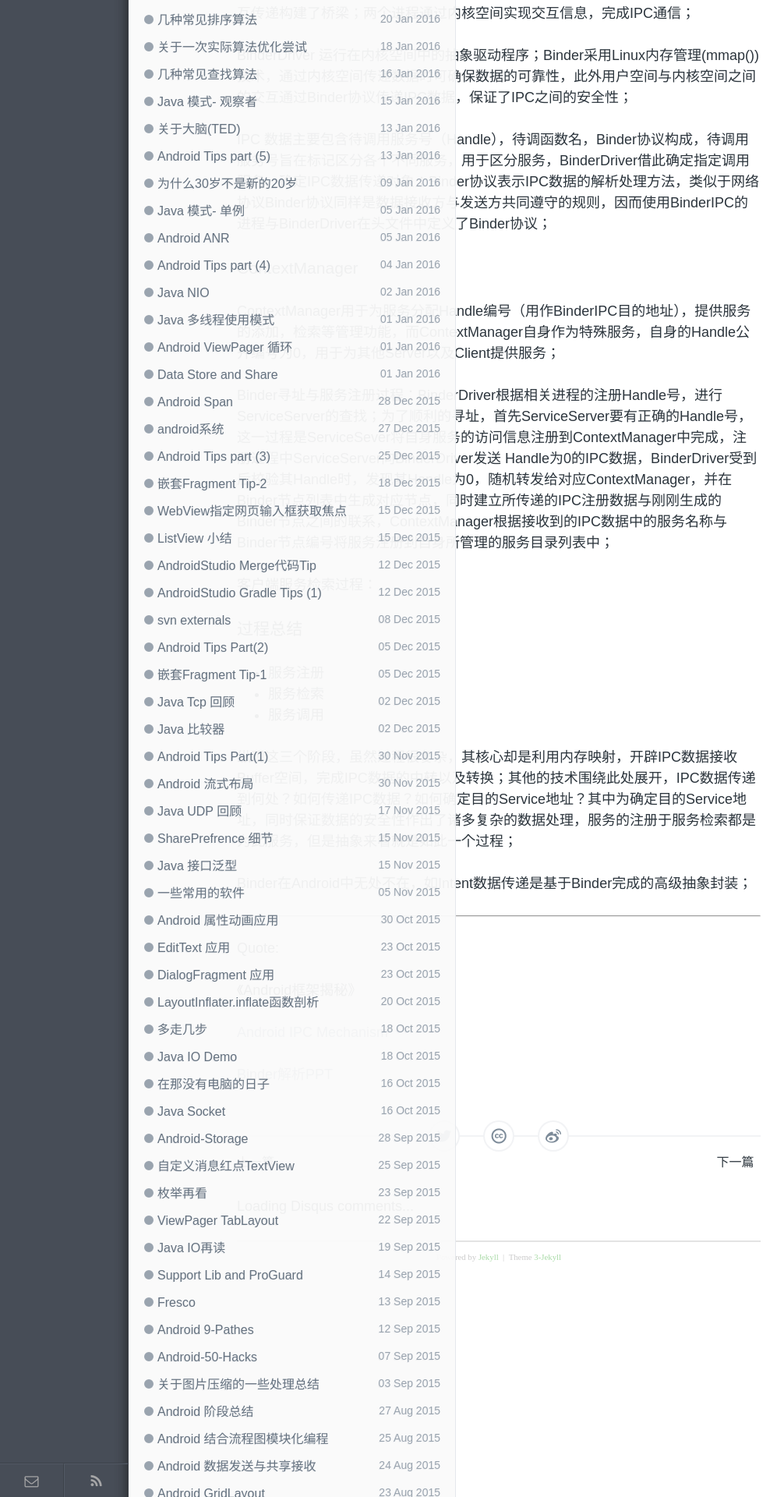
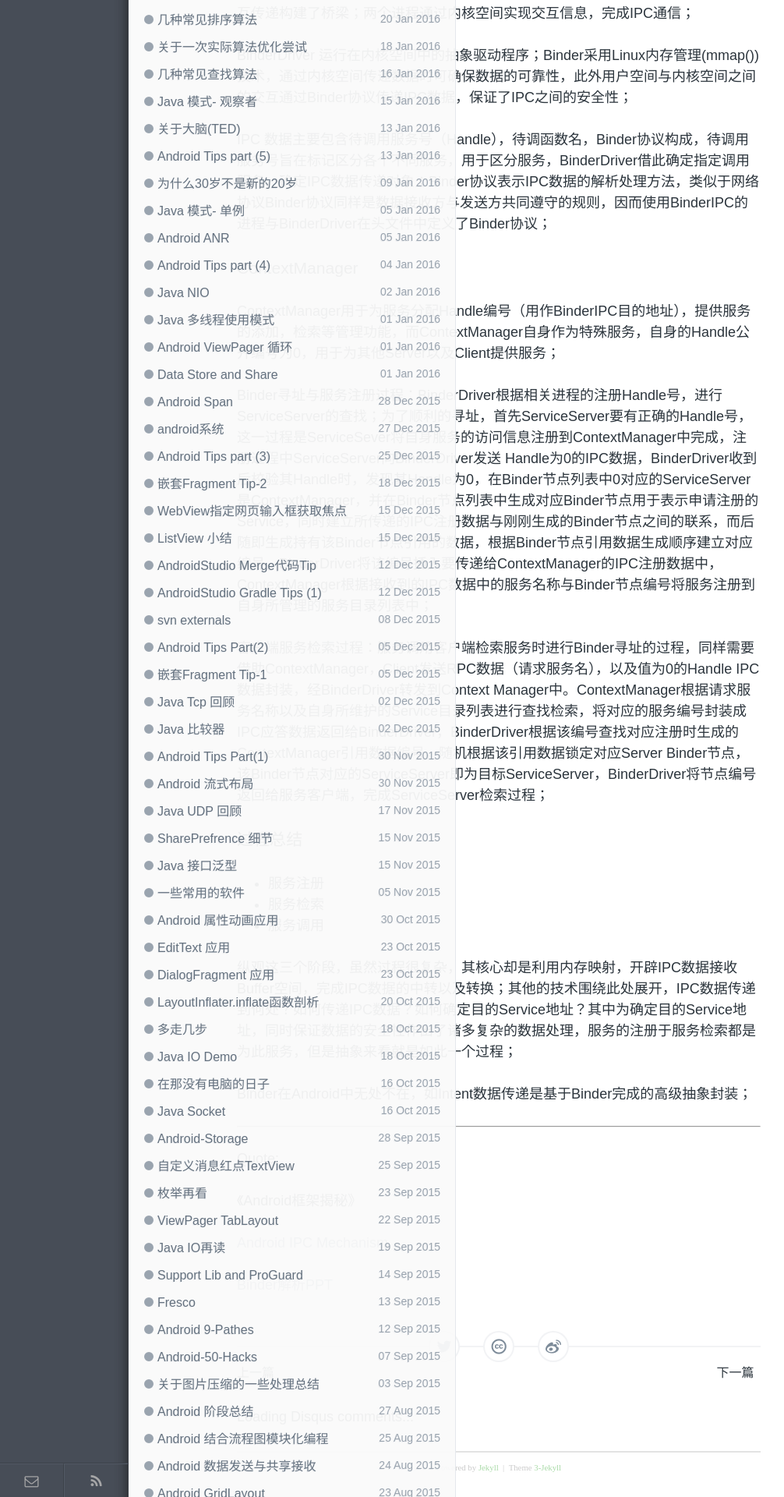
Before and after one commit to enlipan/enlipan.github.io, a Jekyll site: the page built from _posts/2016-03-06-android-ipc-binder.md, in a window 1280 px wide. Shown: the part 801-2721 px from the top of the page at 78% size, without its empty margins (0-1006 px from the left). Built offline with Jekyll 4.4.1, drawn with Linux system fonts in a browser that asks for light colours; nearby versions of some CDN libraries; comment, search, counter and statistics services are not loaded.

Commit message:
modify pages android binder

```diff
--- a/_posts/2016-03-06-android-ipc-binder.md
+++ b/_posts/2016-03-06-android-ipc-binder.md
@@ -30,9 +30,9 @@ IPC 数据主要包含待调用服务号（Handle），待调函数名，Binder
 
 ContextManager用于为服务分配Handle编号（用作BinderIPC目的地址），提供服务的添加，检索等管理功能，而ContextManager自身作为特殊服务，自身的Handle公开编号为0，用于为其他Server以及Client提供服务；
 
-Binder寻址与服务注册过程：BinderDriver根据相关进程的注册Handle号，进行ServiceServer的查找；为了顺利的寻址，首先ServiceServer要有正确的Handle号，这一过程是ServiceSever将自身服务的访问信息注册到ContextManager中完成，注册过程中ServiceServer向BinderDriver发送 Handle为0的IPC数据，BinderDriver受到后校验其Handle时，发现其Handle为0，随机转发给对应ContextManager，并在Binder节点列表中生成对应节点，同时建立所传递的IPC注册数据与刚刚生成的Binder节点之间的联系，ContextManager根据接收到的IPC数据中的服务名称与Binder节点编号将服务注册到自身所管理的服务目录列表中；
+Binder寻址与服务注册过程：BinderDriver根据相关进程的注册Handle号，进行ServiceServer的查找；为了顺利的寻址，首先ServiceServer要有正确的Handle号，这一过程是ServiceSever将自身服务的访问信息注册到ContextManager中完成，注册过程中ServiceServer向BinderDriver发送 Handle为0的IPC数据，BinderDriver收到后校验其Handle时，发现其Handle为0，在Binder节点列表中0对应的ServiceServer是ContextManager，并在Binder节点列表中生成对应Binder节点用于表示申请注册的Service，同时建立所传递的IPC注册数据与刚刚生成的Binder节点之间的联系，而后随即生成持有该Binder节点引用的数据，根据Binder节点引用数据生成顺序建立对应编号，BinderDriver将该编号插入要传递给ContextManager的IPC注册数据中，ContextManager根据接收到的IPC数据中的服务名称与Binder节点编号将服务注册到自身所管理的服务目录列表中；
 
-客户端服务检索过程：
+客户端服务检索过程：服务调用客户端检索服务时进行Binder寻址的过程，同样需要借助ContextManager，Client发送RPC数据（请求服务名），以及值为0的Handle IPC数据封装，经BinderDriver转发到Context Manager中。ContextManager根据请求服务名称以及自身所维护的Service目录列表进行查找检索，将对应的服务编号封装成IPC应答数据返回给BinderDriver，BinderDriver根据该编号查找对应注册时生成的ContextManager引用数据编号，随机根据该引用数据锁定对应Server Binder节点，该Binder节点对应的ServiceServer即为目标ServiceServer，BinderDriver将节点编号返回给服务客户端，完成ServiceServer检索过程；
 
 
 ### 过程总结
```
